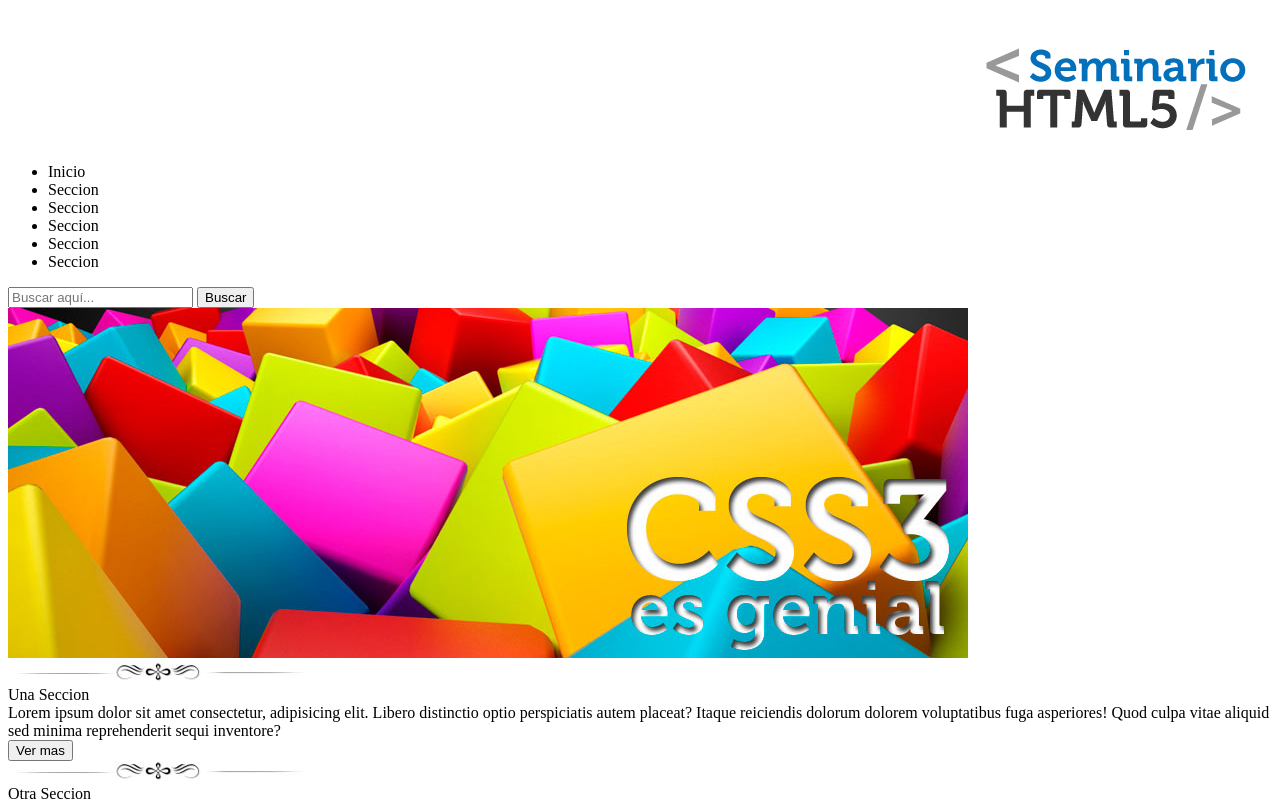
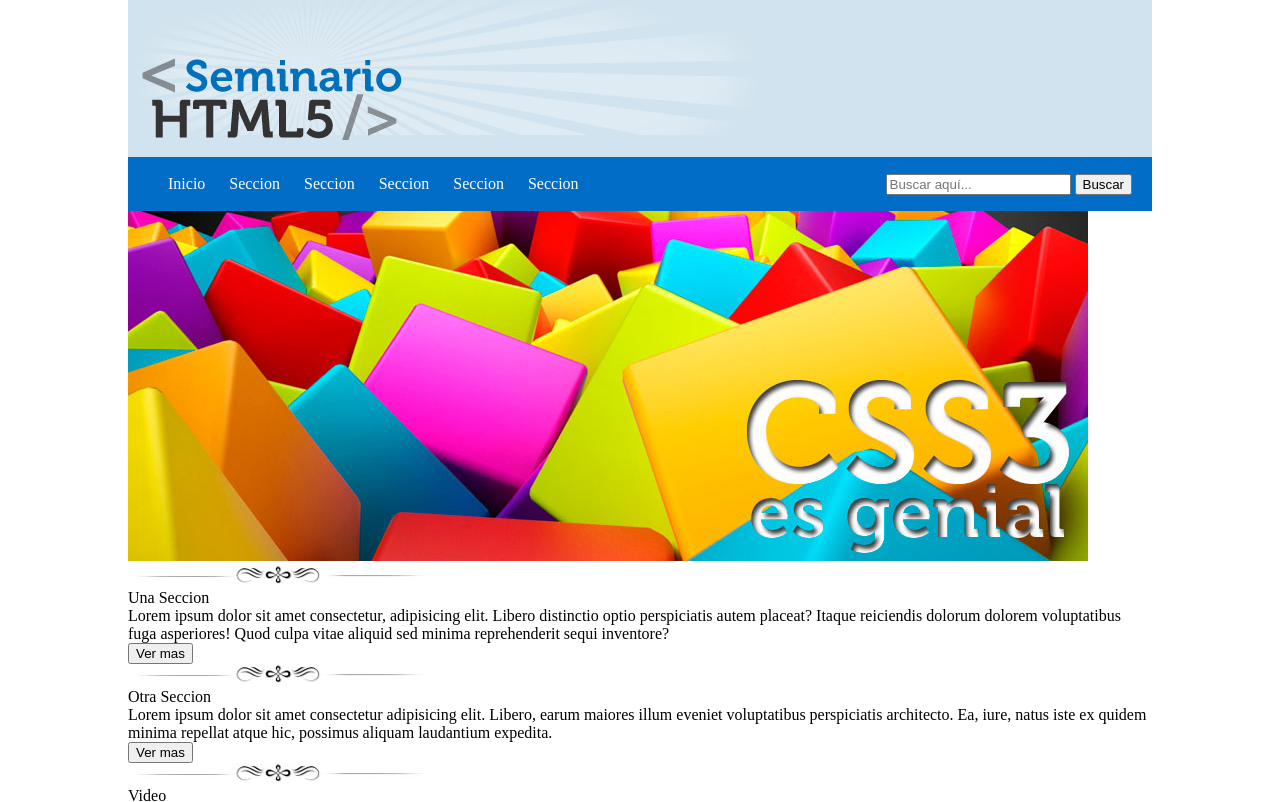
Before and after one commit to MarioEspinoza15/pw15162022, a plain HTML site: page p1/index.html in a window 1280 px wide. Shown: the top 802 px of the page. Drawn offline with Linux system fonts and the light colour scheme.

Commit message:
Practica css P2

```diff
--- /dev/null
+++ b/p1/css/style.css
@@ -0,0 +1,29 @@
+body{
+    font-size: 16px;
+    margin: 0px auto;
+    max-width: 1024px;
+}
+
+header{
+    background: #d1e3ee;
+}
+
+#logo{
+    margin-top: -150px;
+}
+
+header nav{
+    background: #026dc6;
+    padding: 2px 0px;
+}
+header nav form{
+    float: right;
+    margin-top: -35px;
+    margin-right: 20px;
+}
+header nav ul li{
+    /*border: 1px solid red;*/
+    display: inline-block;
+    color: white;
+    margin-right: 20px;
+}
--- a/p1/index.html
+++ b/p1/index.html
@@ -5,6 +5,7 @@
     <meta http-equiv="X-UA-Compatible" content="IE=edge">
     <meta name="viewport" content="width=device-width, initial-scale=1.0">
     <title>Seminario HTML</title>
+    <link rel="stylesheet" href="css/style.css">
 </head>
 <body>
     <header>
```
